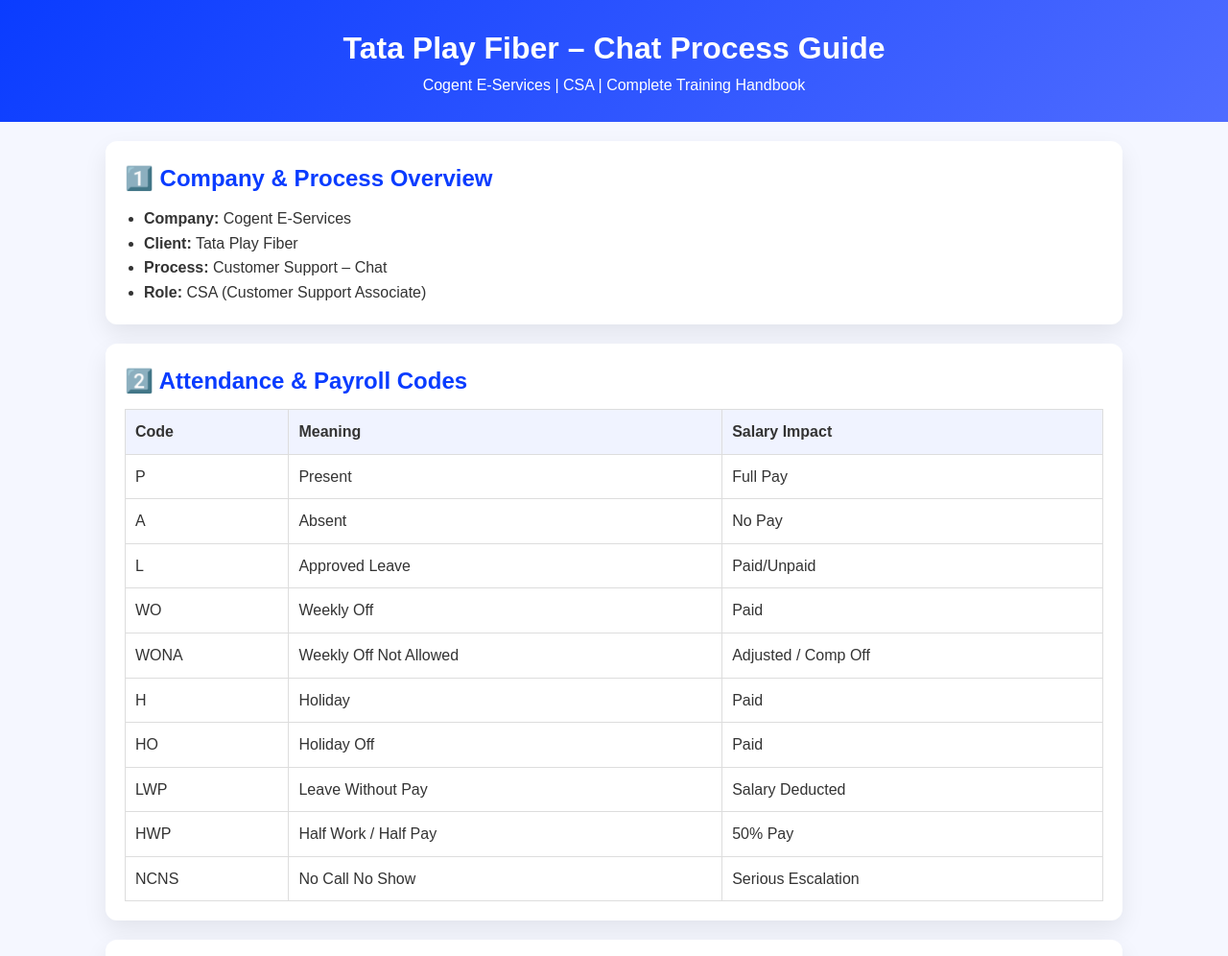
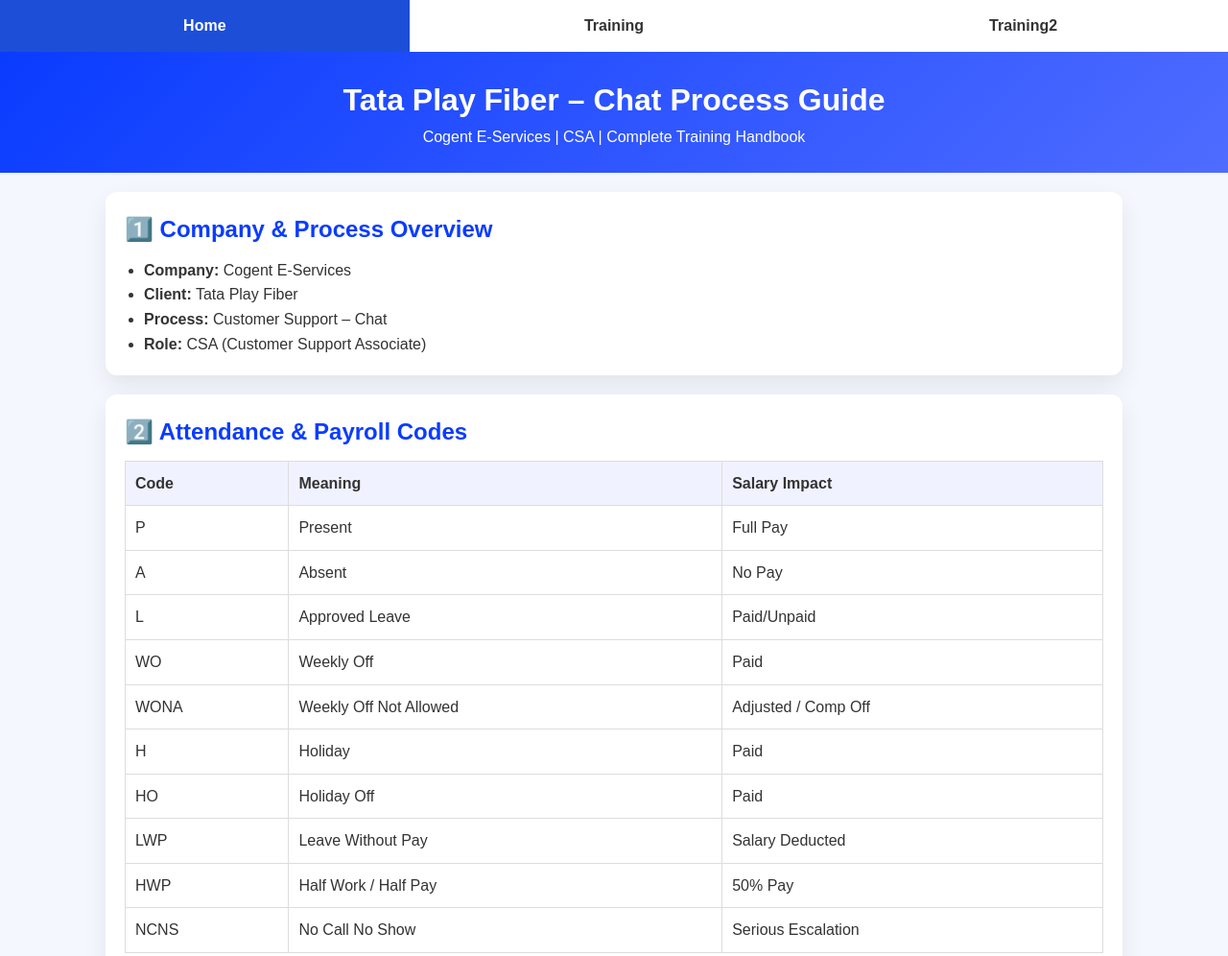
Before and after one commit to miles-morales-rgb/cogent, a plain HTML site: page training2.html in a window 1280 px wide. Shown: the top 996 px of the page at 96% size. Drawn offline with Linux system fonts and the light colour scheme.

Commit message:
Add navigation bar to training2.html

```diff
--- a/training2.html
+++ b/training2.html
@@ -41,6 +41,30 @@
   border-radius:12px;
   box-shadow:0 10px 25px rgba(0,0,0,0.08);
 }
+nav {
+  display: flex;
+  background: #ffffff;
+  box-shadow: 0 2px 6px rgba(0,0,0,0.1);
+}
+
+nav a {
+  flex: 1;
+  padding: 14px;
+  text-align: center;
+  text-decoration: none;
+  font-weight: bold;
+  color: #333;
+}
+
+nav a:hover {
+  background: #eaf4ff;
+}
+
+nav a.active {
+  background: #1d4ed8;
+  color: white;
+}
+
 h2{
   color:var(--primary);
   margin-bottom:10px;
@@ -94,6 +118,12 @@
 </head>
 
 <body>
+
+<nav>
+  <a href="index.html" class="active">Home</a>
+  <a href="training.html">Training</a>
+  <a href="training.html">Training2</a>
+</nav>
 
 <header>
   <h1>Tata Play Fiber – Chat Process Guide</h1>
```
